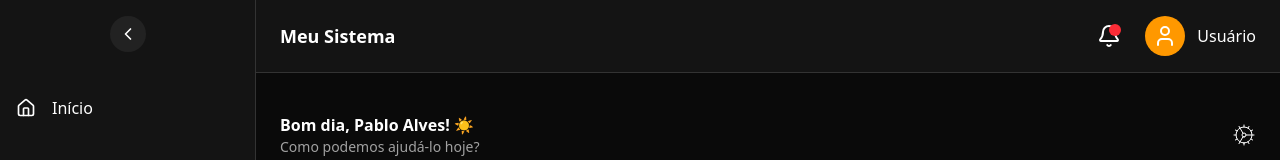
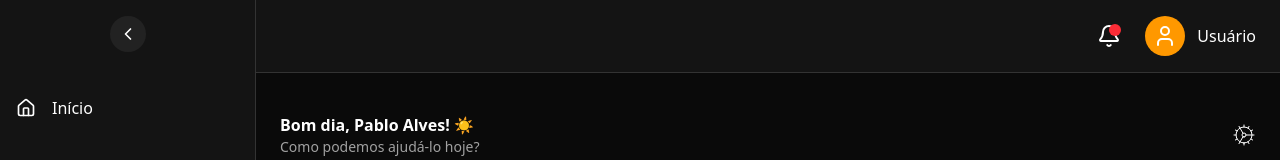
Before and after one commit to pabloalves01/gastro-flow, a React (Vite) app in the folder frontend/: page /dashboard in a window 1280 px wide. Shown: the top 160 px of the page. Built offline with nearby package versions, Linux system fonts and the light colour scheme.

Commit message:
New scrollbar

```diff
--- a/frontend/src/index.css
+++ b/frontend/src/index.css
@@ -30,6 +30,33 @@
 
 body {
   @apply bg-[#0A0A0A];
+}
+
+/* 🎨 Personalização da Scrollbar */
+::-webkit-scrollbar {
+  width: 8px; /* Largura da scrollbar */
+  height: 8px; /* Altura da scrollbar horizontal */
+}
+
+::-webkit-scrollbar-track {
+  background: #141414; /* Cor do fundo da scrollbar */
+  border-radius: 4px;
+}
+
+::-webkit-scrollbar-thumb {
+  background: #333; /* Cor da barra de rolagem */
+  border-radius: 4px;
+  transition: background 0.3s;
+}
+
+::-webkit-scrollbar-thumb:hover {
+  background: #555; /* Cor da barra ao passar o mouse */
+}
+
+/* 🖥️ Scrollbar para Firefox */
+* {
+  scrollbar-width: thin;
+  scrollbar-color: #333 #141414;
 }
 /* :root {
   font-family: Inter, system-ui, Avenir, Helvetica, Arial, sans-serif;
--- a/frontend/src/layout/header.tsx
+++ b/frontend/src/layout/header.tsx
@@ -13,7 +13,7 @@ const Header = ({ toggleSidebar }: HeaderProps) => {
             </button>
 
             {/* Nome do sistema */}
-            <h1 className="text-lg font-semibold">Meu Sistema</h1>
+            <div></div>
 
             {/* Ícones de notificações e perfil */}
             <div className="flex items-center space-x-6">
@@ -31,7 +31,7 @@ const Header = ({ toggleSidebar }: HeaderProps) => {
                     <span className="hidden lg:block">Usuário</span>
                 </div>
             </div>
-        </header>
+        </header >
     );
 };
 
```
